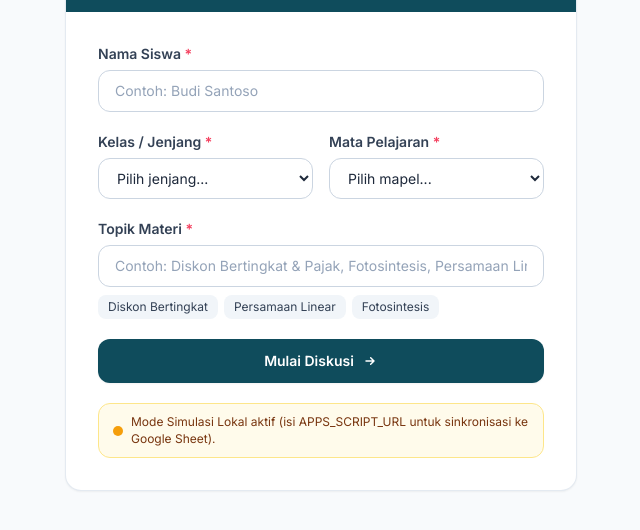
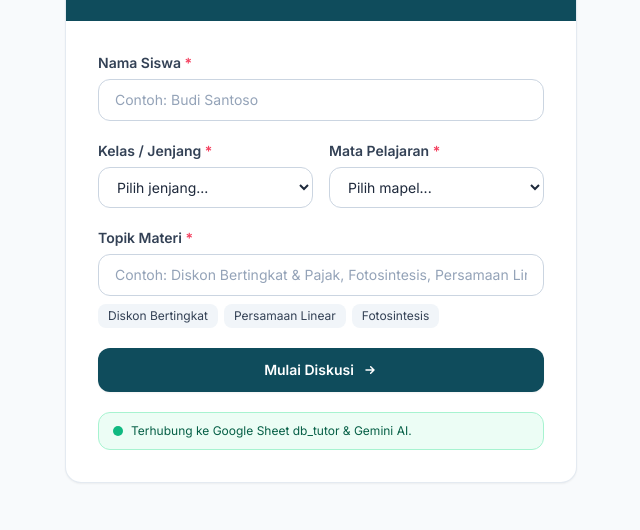
Before and after one commit to dzep-apps27/Tutor-ai-belajar-mandiri, a plain HTML site: page index.html in a window 1280 px wide. Shown: the part 224-754 px from the top of the page, without its empty margins (319-959 px from the left). Drawn offline with nearby package versions, Linux system fonts and the light colour scheme.

Commit message:
Update index.html

```diff
--- a/index.html
+++ b/index.html
@@ -266,7 +266,7 @@
     // KONFIGURASI BACKEND GOOGLE APPS SCRIPT
     // Ganti teks di bawah ini dengan Web App URL hasil Deploy Code.gs (/exec)
     // =========================================================================
-    const APPS_SCRIPT_URL = 'PASTE_URL_WEB_APP_GOOGLE_APPS_SCRIPT_DI_SINI';
+    const APPS_SCRIPT_URL = 'https://script.google.com/macros/s/AKfycbwcfyXBUGH0dHOUppr3qo1TXMvBgwaD8bsZoKUWGP8CbWRhIb53BNCAG3VAlA1mQVs/exec';
 
     const IS_LIVE_BACKEND =
       APPS_SCRIPT_URL.startsWith('https://script.google.com/macros/s/') &&
```
